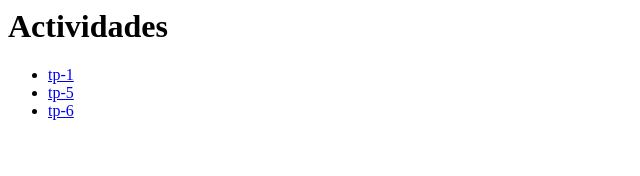
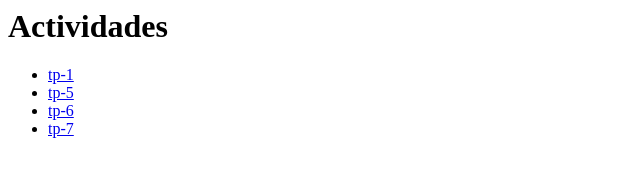
Before and after one commit to MimiRivero/plataformas-moviles-entregas, a plain HTML site: page index.html in a window 1280 px wide. Shown: the full height of the page, 0-640 px from the left. Drawn offline with Linux system fonts and the light colour scheme.

Commit message:
tp7 index.html

```diff
--- a/index.html
+++ b/index.html
@@ -9,6 +9,7 @@
       <li><a href="https://mimirivero.github.io/plataformas-moviles-entregas/tp-1/">tp-1</a></li>
       <li><a href="https://mimirivero.github.io/plataformas-moviles-entregas/tp-5/">tp-5</a></li>
       <li><a href="https://mimirivero.github.io/plataformas-moviles-entregas/tp-6/">tp-6</a></li>
+      <li><a href="https://mimirivero.github.io/plataformas-moviles-entregas/tp-7/">tp-7</a></li>
     </ul>
   </body>
 </html>
```
